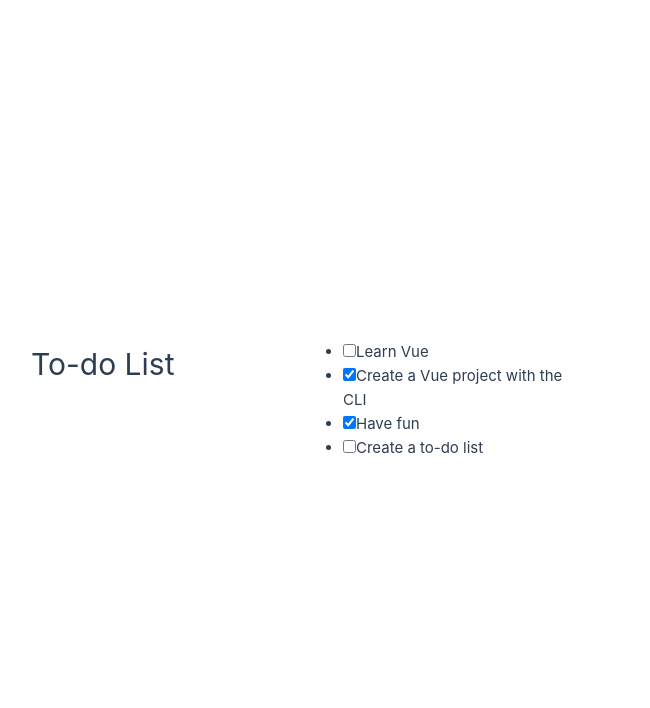
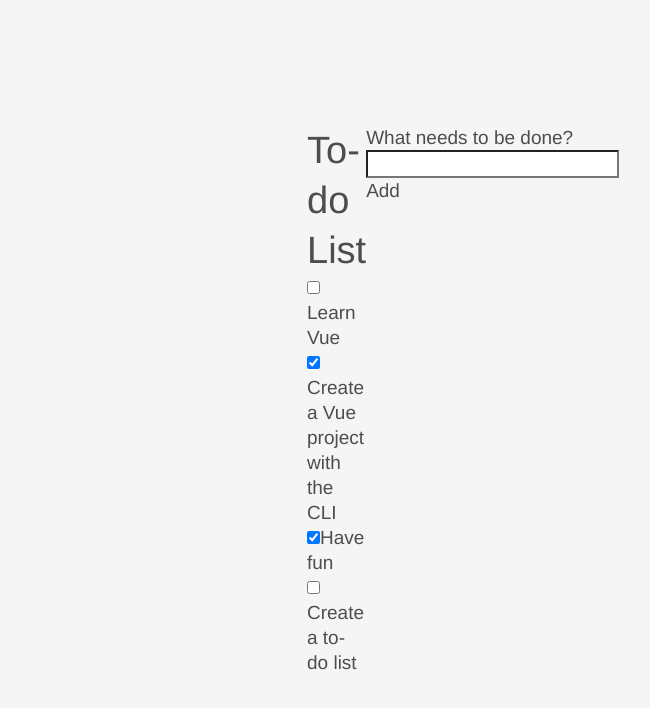
Before and after one commit to DUKEOFSHADOW/learn-web, a Vue app in the folder vue/todo-vue/: page / in a window 1280 px wide. Shown: the top 708 px of the page, without its empty margins (33-683 px from the left). Built offline with nearby package versions, Linux system fonts and the light colour scheme.

Commit message:
添加css文件reset.css

```diff
--- a/vue/todo-vue/src/App.vue
+++ b/vue/todo-vue/src/App.vue
@@ -1,43 +1,41 @@
 <script setup>
+import { ref } from 'vue';
+import { nanoid } from "nanoid";
 import ToDoItem from './components/ToDoItem.vue';
-import { nanoid } from "nanoid";
+import ToDoForm from './components/ToDoForm.vue';
 
-// 组件名称可以通过文件名推断，或者在构建工具中配置
-// components 选项不再需要，因为在 <script setup> 中导入的组件会自动注册
-// data 选项中的响应式数据可以直接使用 ref 或 reactive 定义
-const ToDoItems = [
-        { id: "todo-" + nanoid(),
-          label: "Learn Vue",
-          done: false,
-        },
+// 定义响应式数据 ToDoItems
+const ToDoItems = ref([
+  { id: "todo-" + nanoid(), label: "Learn Vue", done: false },
   {
     id: "todo-" + nanoid(),
     label: "Create a Vue project with the CLI",
     done: true,
   },
-        { id: "todo-" + nanoid(),
-          label: "Have fun",
-          done: true,
-        },
+  { id: "todo-" + nanoid(), label: "Have fun", done: true },
   {
     id: "todo-" + nanoid(),
     label: "Create a to-do list",
     done: false,
   },
-];
+]);
 
+// 定义 addToDo 方法
+const addToDo = (toDoLabel) => {
+  ToDoItems.value.push({id: "todo-" + nanoid(), label: toDoLabel, done: false});
+};
 </script>
 
 <template>
     <div id="app">
       <h1>To-do List</h1>
+      <to-do-form @todo-added="addToDo"></to-do-form>
       <ul>
         <li v-for="item in ToDoItems" :key="item.id">
           <to-do-item :label="item.label" :done="item.done" :id="item.id"></to-do-item>
         </li>
       </ul>
     </div>
-
 </template>
 
 <!-- <style scoped>
--- /dev/null
+++ b/vue/todo-vue/src/assets/reset.css
@@ -0,0 +1,77 @@
+/*reset.css*/
+/* RESET */
+*,
+*::before,
+*::after {
+    box-sizing: border-box;
+}
+*:focus {
+    outline: 3px dashed #228bec;
+}
+html {
+    font: 62.5% / 1.15 sans-serif;
+}
+h1,
+h2 {
+    margin-bottom: 0;
+}
+ul {
+    list-style: none;
+    padding: 0;
+}
+button {
+    border: none;
+    margin: 0;
+    padding: 0;
+    width: aut0;
+    overflow: visible;
+    background: transparent;
+    color: inherit;
+    font: inherit;
+    line-height: normal;
+    -webkit-font-smoothing: inherit;
+    -moz-osx-font-smoothing: inherit;
+    appearance: none;
+}
+button::-moz-focus-inner {
+    border: 0;
+}
+button,
+input,
+optgroup,
+select,
+textarea {
+    font-family: inherit;
+    font-size: 100%;
+    line-height: 1.15;
+    margin: 0;
+}
+button,
+input {
+    /* 1 */
+    overflow: visible;
+}
+input[type="text"] {
+    border-radius: 0;
+}
+body {
+    width: 100%;
+    max-width: 68rem;
+    margin: 0 auto;
+    font:
+        1.6em/1.25 "Helvetica Neue",
+        Helvetica,
+        Arial,
+        sans-serif;
+        background-color: #f5f5f5;
+        color:#4d4d4d;
+        -moz-osx-font-smoothing: grayscale;
+        -webkit-font-smoothing: antialiased;
+}
+@media screen and (min-width: 620px) {
+    body{
+        font-size: 1.9rem;
+        line-height: 1.31579;
+    }
+}
+/*END RESET*/
--- /dev/null
+++ b/vue/todo-vue/src/components/ToDoForm.vue
@@ -0,0 +1,31 @@
+<template>
+    <form @submit.prevent="onSubmit">
+        <label for="new-todo-input"> What needs to be done? </label>
+        <input
+            type="text"
+            id="new-todo-input"
+            name="new-todo"
+            autocomplete="off"
+            v-model.trim.lazy="label" />
+        <button type="submit">Add</button>
+    </form>
+</template>
+
+<script>
+    export default {
+        methods: {
+            onSubmit() {
+                if(this.label === ""){
+                    return;
+                }
+                this.$emit("todo-added",this.label);
+                this.label="";
+            },
+        },
+        data() {
+            return {
+                label: "",
+            };
+        },
+    };
+</script>
--- a/vue/todo-vue/src/main.js
+++ b/vue/todo-vue/src/main.js
@@ -1,4 +1,5 @@
 import './assets/main.css'
+import "./assets/reset.css";
 
 import { createApp } from 'vue'
 import App from './App.vue'
```
Lines whose indentation alone changed are shown as unchanged.
